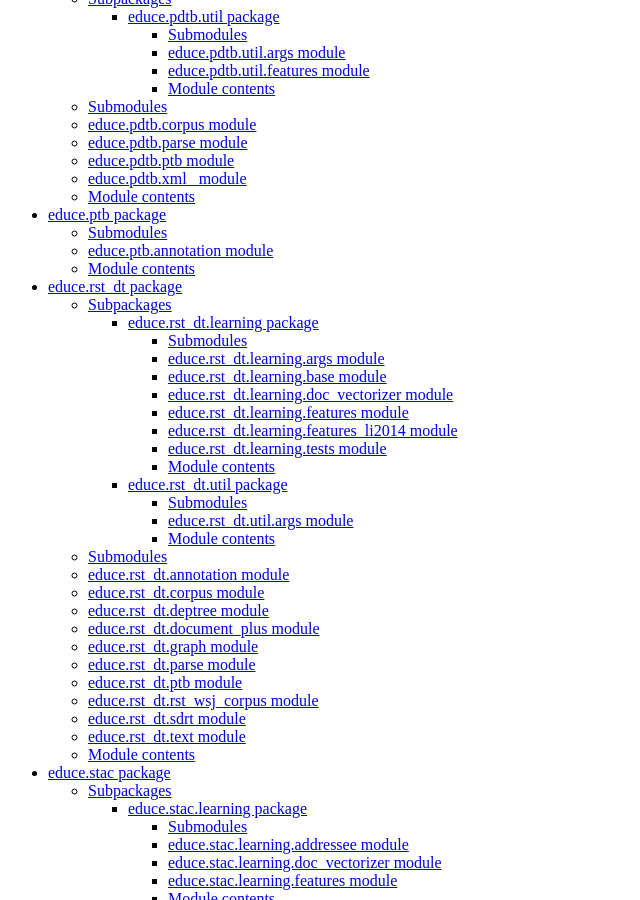
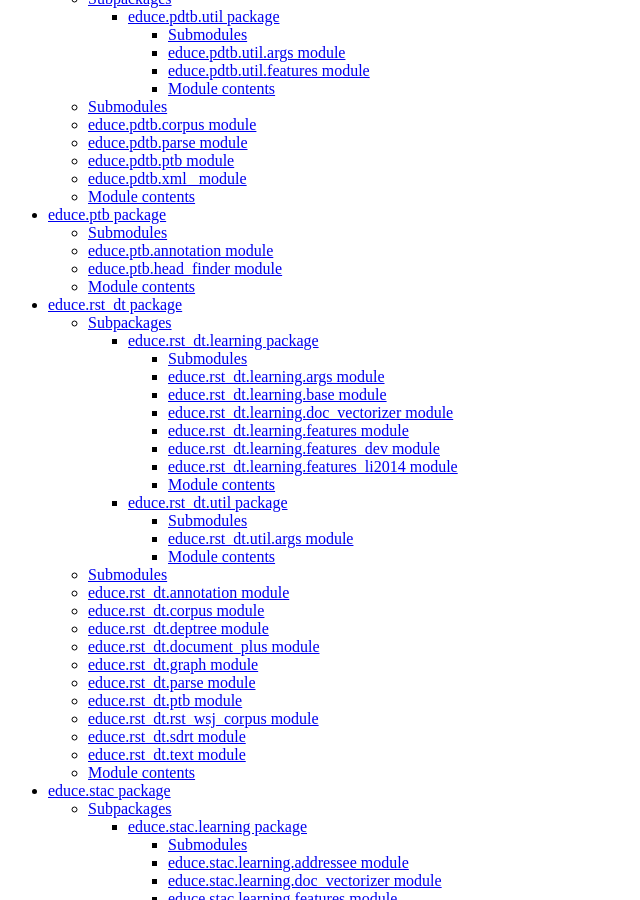
Before and after one commit to irit-melodi/educe, a Sphinx documentation site: the page built from docs/api-doc/educe.rst, in a window 1280 px wide and 900 px high, scrolled down 633 px. Shown: the whole window, without its empty margins (0-640 px from the left). Built offline with Sphinx 7.4.7, drawn with Linux system fonts in a browser that asks for light colours; pages that are not in the unit, such as notebooks, are missing from menus.

Commit message:
DOC catch up with recent module additions

```diff
--- a/docs/api-doc/educe.ptb.rst
+++ b/docs/api-doc/educe.ptb.rst
@@ -12,6 +12,14 @@ educe.ptb.annotation module
     :undoc-members:
     :show-inheritance:
 
+educe.ptb.head_finder module
+----------------------------
+
+.. automodule:: educe.ptb.head_finder
+    :members:
+    :undoc-members:
+    :show-inheritance:
+
 
 Module contents
 ---------------
```
Also changed, not shown: docs/api-doc/educe.rst_dt.learning.rst (+8 -8 lines).
